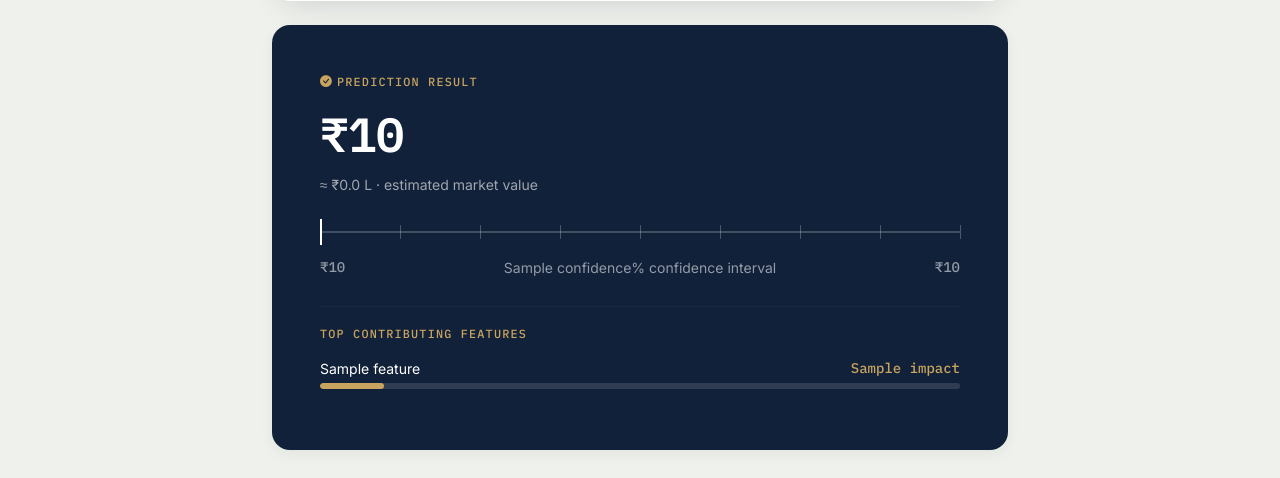
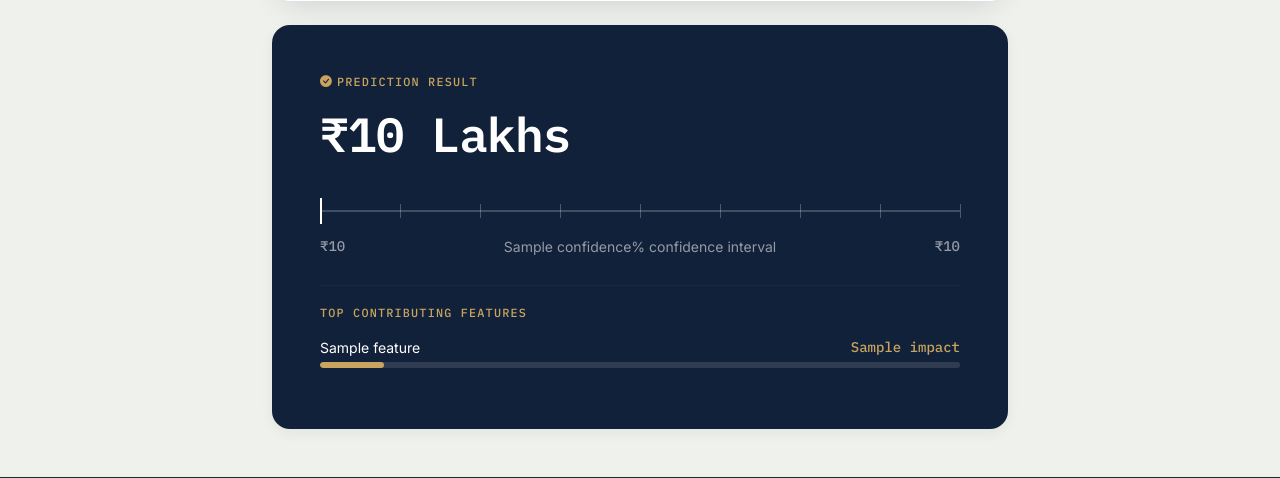
Before and after one commit to aneeshkumaryadav/House-Price-Prediction, a Flask app: template templates/predict.html in a window 1280 px wide. Shown: the part 970-1448 px from the top of the page. Run offline with Flask 3, Linux system fonts and the light colour scheme; the template is opened without the code that fills it: most values are stand-ins (such as "Sample title", 1, 10 or a date in 2020).

Commit message:
Remove the estimated market value feature

```diff
--- a/templates/predict.html
+++ b/templates/predict.html
@@ -145,8 +145,7 @@
           {% if prediction is defined and prediction %}
           <div class="card result-card border-0 p-4 p-md-5 reveal is-visible">
             <div class="result-eyebrow mb-2"><i class="bi bi-check-circle-fill me-1"></i>Prediction result</div>
-            <div class="predicted-price mb-1">&#8377;{{ prediction.price|inr }}</div>
-            <p class="small mb-0" style="color: rgba(255,255,255,0.6);">&#8776; &#8377;{{ prediction.price|lakh_crore }} &middot; estimated market value</p>
+            <div class="predicted-price mb-1">&#8377;{{ prediction.price|inr }} Lakhs</div>
 
             <div class="confidence-ruler"
                  data-low="{{ prediction.low }}" data-high="{{ prediction.high }}" data-price="{{ prediction.price }}">
```
